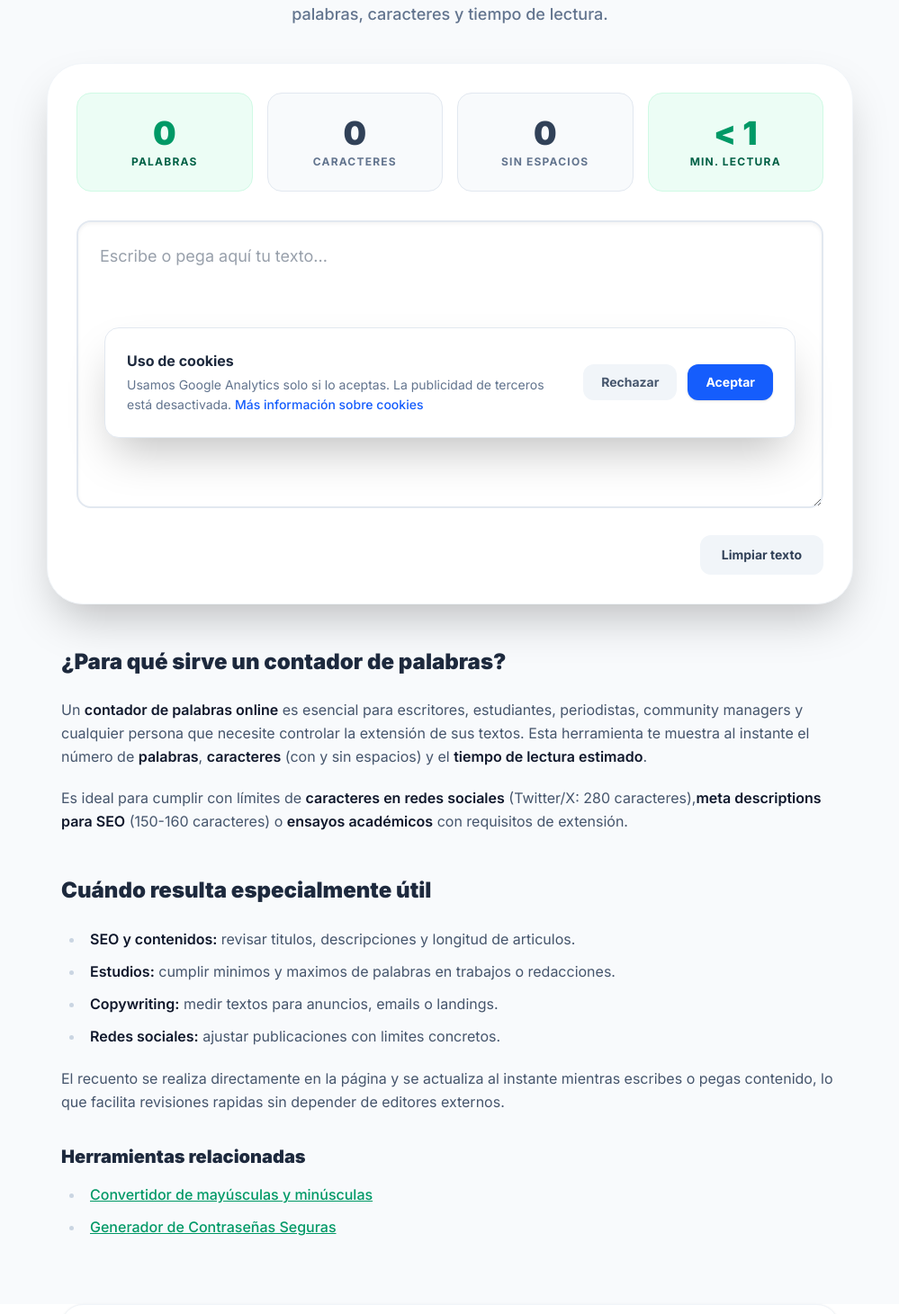
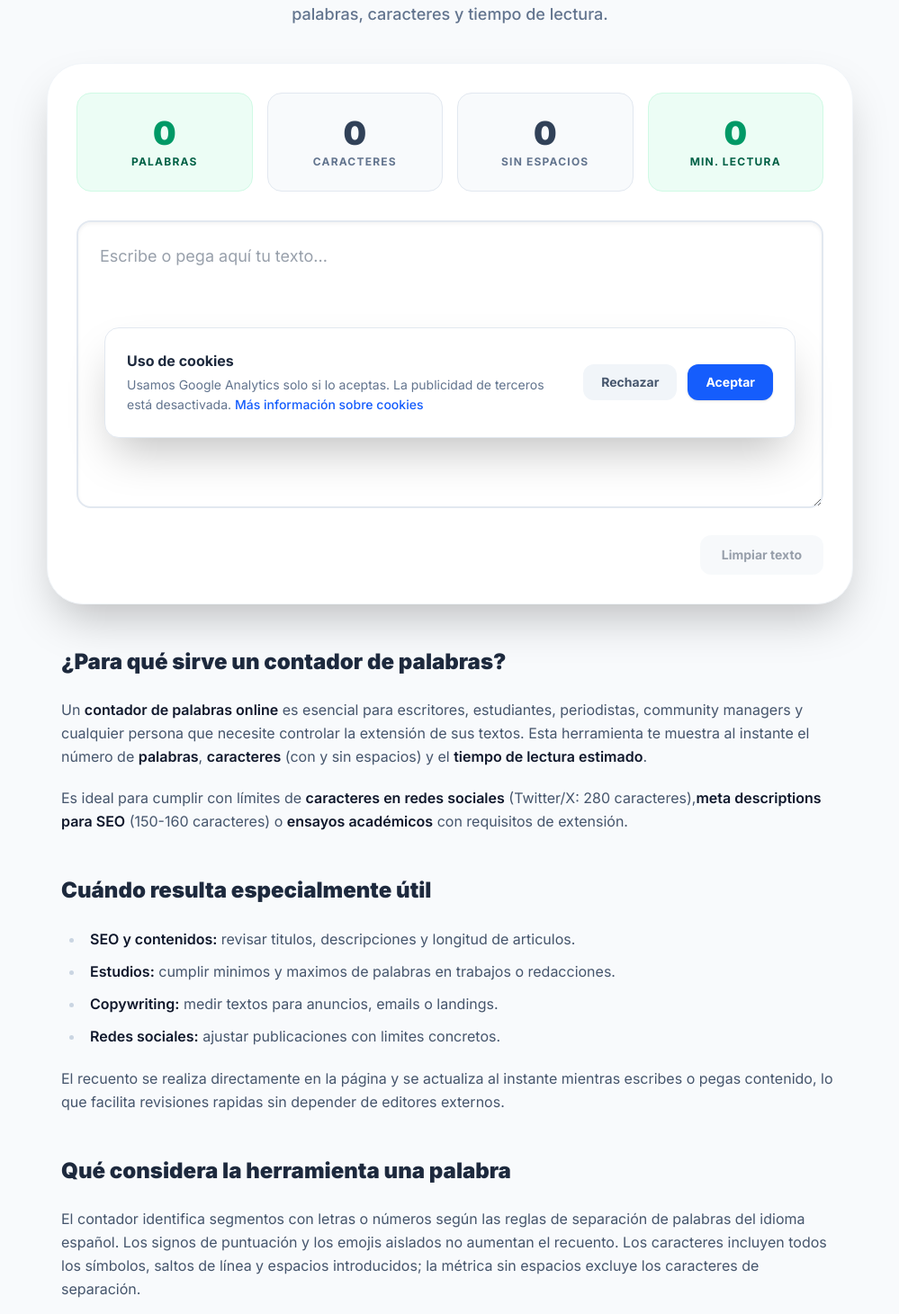
Before and after one commit to raubreak/cajautil-web, a Next.js app: page /contador-de-palabras in a window 1280 px wide. Shown: the part 289-1750 px from the top of the page at 90% size, without its empty margins (140-1139 px from the left). Built offline with nearby package versions, Linux system fonts and the light colour scheme.

Commit message:
fix(tools): count words with Unicode segmentation

```diff
--- a/src/app/contador-de-palabras/layout.tsx
+++ b/src/app/contador-de-palabras/layout.tsx
@@ -6,7 +6,7 @@ const SITE_URL = "https://cajautil.com";
 
 export const metadata: Metadata = {
   title: "Contador de Palabras y Caracteres Online Gratis",
-  description: "Cuenta palabras, caracteres y estima el tiempo de lectura de cualquier texto al instante. Ideal para ensayos, artículos, posts de redes sociales y SEO. Funciona offline.",
+  description: "Cuenta palabras y caracteres con segmentación Unicode y estima el tiempo de lectura. Para ensayos, artículos, redes sociales y SEO, sin enviar el texto.",
   keywords: [
     "contador de palabras",
     "contar palabras online",
@@ -26,6 +26,12 @@ export const metadata: Metadata = {
     type: "website",
     images: ["https://cajautil.com/og-image.png"],
   },
+  twitter: {
+    card: "summary_large_image",
+    title: "Contador de Palabras y Caracteres Online",
+    description: "Cuenta palabras y caracteres con segmentación Unicode y estima el tiempo de lectura sin enviar el texto.",
+    images: ["https://cajautil.com/og-image.png"],
+  },
 };
 
 const jsonLd = {
@@ -33,7 +39,7 @@ const jsonLd = {
   "@type": "WebApplication",
   name: "Contador de Palabras Online",
   url: `${SITE_URL}/contador-de-palabras`,
-  description: "Herramienta gratuita para contar palabras, caracteres y estimar tiempo de lectura.",
+  description: "Herramienta gratuita para contar palabras y caracteres con segmentación Unicode y estimar el tiempo de lectura.",
   applicationCategory: "UtilitiesApplication",
   operatingSystem: "All",
   offers: {
--- a/src/app/contador-de-palabras/page.tsx
+++ b/src/app/contador-de-palabras/page.tsx
@@ -1,15 +1,28 @@
 "use client";
-import { useState } from "react";
+import { useDeferredValue, useState } from "react";
 import Link from "next/link";
 import { Type } from "lucide-react";
 
+const wordSegmenter = new Intl.Segmenter("es", { granularity: "word" });
+
+function countWords(text: string) {
+  let count = 0;
+
+  for (const segment of wordSegmenter.segment(text)) {
+    if (segment.isWordLike) count += 1;
+  }
+
+  return count;
+}
+
 export default function ContadorPalabras() {
   const [texto, setTexto] = useState("");
+  const textoAnalizado = useDeferredValue(texto);
 
-  const palabras = texto.trim() ? texto.trim().split(/\s+/).length : 0;
-  const caracteres = texto.length;
-  const sinEspacios = texto.replace(/\s+/g, "").length;
-  const tiempoLecturaMin = (palabras / 200);
+  const palabras = countWords(textoAnalizado);
+  const caracteres = textoAnalizado.length;
+  const sinEspacios = textoAnalizado.replace(/\s/gu, "").length;
+  const tiempoLectura = palabras === 0 ? "0" : palabras < 200 ? "< 1" : String(Math.ceil(palabras / 200));
 
   return (
     <main className="min-h-screen bg-slate-50 flex flex-col items-center pt-8 pb-16 px-4">
@@ -26,8 +39,8 @@ export default function ContadorPalabras() {
         </p>
       </div>
 
-      <div className="w-full max-w-4xl bg-white rounded-[40px] shadow-2xl p-8 border border-slate-100 flex flex-col gap-6 mb-12">
-        <div className="grid grid-cols-2 md:grid-cols-4 gap-4 mb-2" role="status" aria-live="polite" aria-label="Estadísticas del texto">
+      <div className="w-full max-w-4xl bg-white rounded-3xl sm:rounded-[40px] shadow-2xl p-5 sm:p-8 border border-slate-100 flex flex-col gap-6 mb-12">
+        <div className="grid grid-cols-2 md:grid-cols-4 gap-4 mb-2" role="status" aria-live="polite" aria-busy={texto !== textoAnalizado} aria-label="Estadísticas del texto">
           <div className="bg-emerald-50 py-6 rounded-2xl text-center border border-emerald-100 flex flex-col items-center justify-center">
             <span className="block text-4xl font-black text-emerald-600 mb-1">{palabras}</span>
             <span className="text-xs font-bold uppercase tracking-widest text-emerald-800">Palabras</span>
@@ -41,7 +54,7 @@ export default function ContadorPalabras() {
             <span className="text-xs font-bold uppercase tracking-widest text-slate-500">Sin espacios</span>
           </div>
           <div className="bg-emerald-50 py-6 rounded-2xl text-center border border-emerald-100 flex flex-col items-center justify-center">
-            <span className="block text-4xl font-black text-emerald-600 mb-1">{tiempoLecturaMin < 1 ? "< 1" : Math.ceil(tiempoLecturaMin)}</span>
+            <span className="block text-4xl font-black text-emerald-600 mb-1">{tiempoLectura}</span>
             <span className="text-xs font-bold uppercase tracking-widest text-emerald-800">Min. Lectura</span>
           </div>
         </div>
@@ -59,7 +72,7 @@ export default function ContadorPalabras() {
         </div>
 
         <div className="flex justify-end">
-          <button onClick={() => setTexto("")} className="px-6 py-3 bg-slate-100 hover:bg-slate-200 text-slate-700 rounded-xl transition-colors font-bold text-sm">
+          <button type="button" onClick={() => setTexto("")} disabled={!texto} className="px-6 py-3 bg-slate-100 hover:bg-slate-200 disabled:cursor-not-allowed disabled:opacity-50 text-slate-700 rounded-xl transition-colors font-bold text-sm">
             Limpiar texto
           </button>
         </div>
@@ -91,6 +104,17 @@ export default function ContadorPalabras() {
           lo que facilita revisiones rapidas sin depender de editores externos.
         </p>
 
+        <h2>Qué considera la herramienta una palabra</h2>
+        <p>
+          El contador identifica segmentos con letras o números según las reglas de separación de palabras del idioma español.
+          Los signos de puntuación y los emojis aislados no aumentan el recuento. Los caracteres incluyen todos los símbolos,
+          saltos de línea y espacios introducidos; la métrica sin espacios excluye los caracteres de separación.
+        </p>
+        <p>
+          El tiempo de lectura es orientativo y usa una velocidad de 200 palabras por minuto. Un texto vacío muestra cero minutos,
+          mientras que los textos de menos de 200 palabras se indican como una lectura inferior a un minuto.
+        </p>
+
         <h3>Herramientas relacionadas</h3>
         <ul>
           <li><Link href="/mayusculas-minusculas">Convertidor de mayúsculas y minúsculas</Link></li>
```
